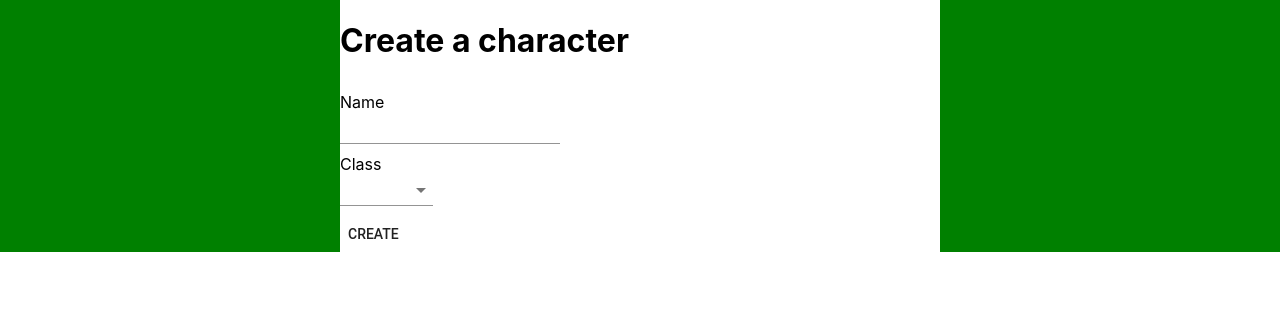
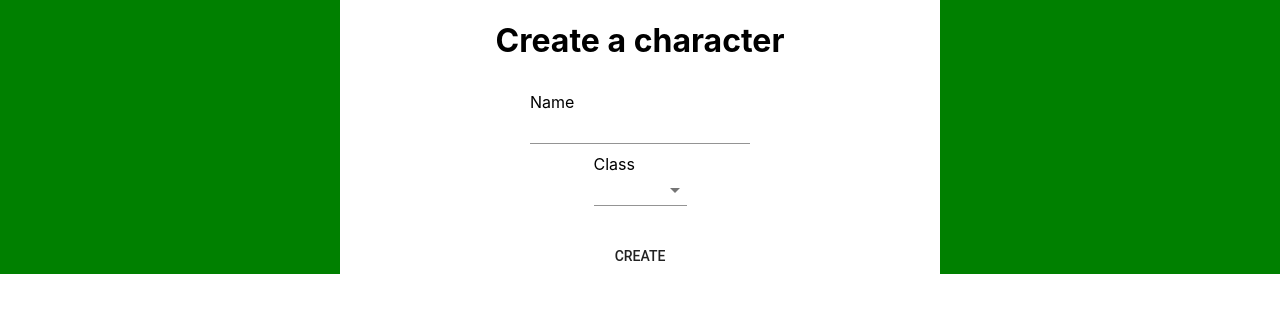
Before and after one commit to DnlBell/rebel-singularity, a React (Create React App) app: page /create in a window 1280 px wide. Shown: the top 312 px of the page. Built offline with nearby package versions, Linux system fonts and the light colour scheme.

Commit message:
fixing character creator

```diff
--- a/src/view/CreateCharacter.js
+++ b/src/view/CreateCharacter.js
@@ -15,12 +15,9 @@ const InputRow = styled.div`
 
 const InputGroup = styled.div`
     display: flex;
-    flex-direction:column;
-    align-items: start;
-`;
-
-const Description = styled.div`
-    padding-top: 10px
+    flex-direction: column;
+    align-items: center;
+    text-align:center;
 `;
 
 class CreateCharacter extends Component {
@@ -57,15 +54,15 @@ class CreateCharacter extends Component {
   render() {
     return (
         <div>
-            <h1>Create a character</h1>
             <InputGroup>
+                <h1>Create a character</h1>
                 <InputRow>
                     <label>Name</label>
                     <Input value = {this.state.name}
                         onChange={this.handleChange('name')}></Input>
                 </InputRow>
                 <InputRow>
-                <label>Class </label>
+                <label>Class</label>
                     <Select native
                             value={this.state.class}
                             onChange={this.handleChange('class')}>
@@ -75,11 +72,9 @@ class CreateCharacter extends Component {
                         <option value="Initiate">Initiate</option>
                     </Select>
                 </InputRow>
+                    <p>{this.getDescription(this.state.class)}</p>
+                <Button component={Link} to='/game/'>Create</Button>
             </InputGroup>
-            <Description>
-                {this.getDescription(this.state.class)}
-            </Description>
-            <Button component={Link} to='/game/'>Create</Button>
         </div>
     );
   };
```
